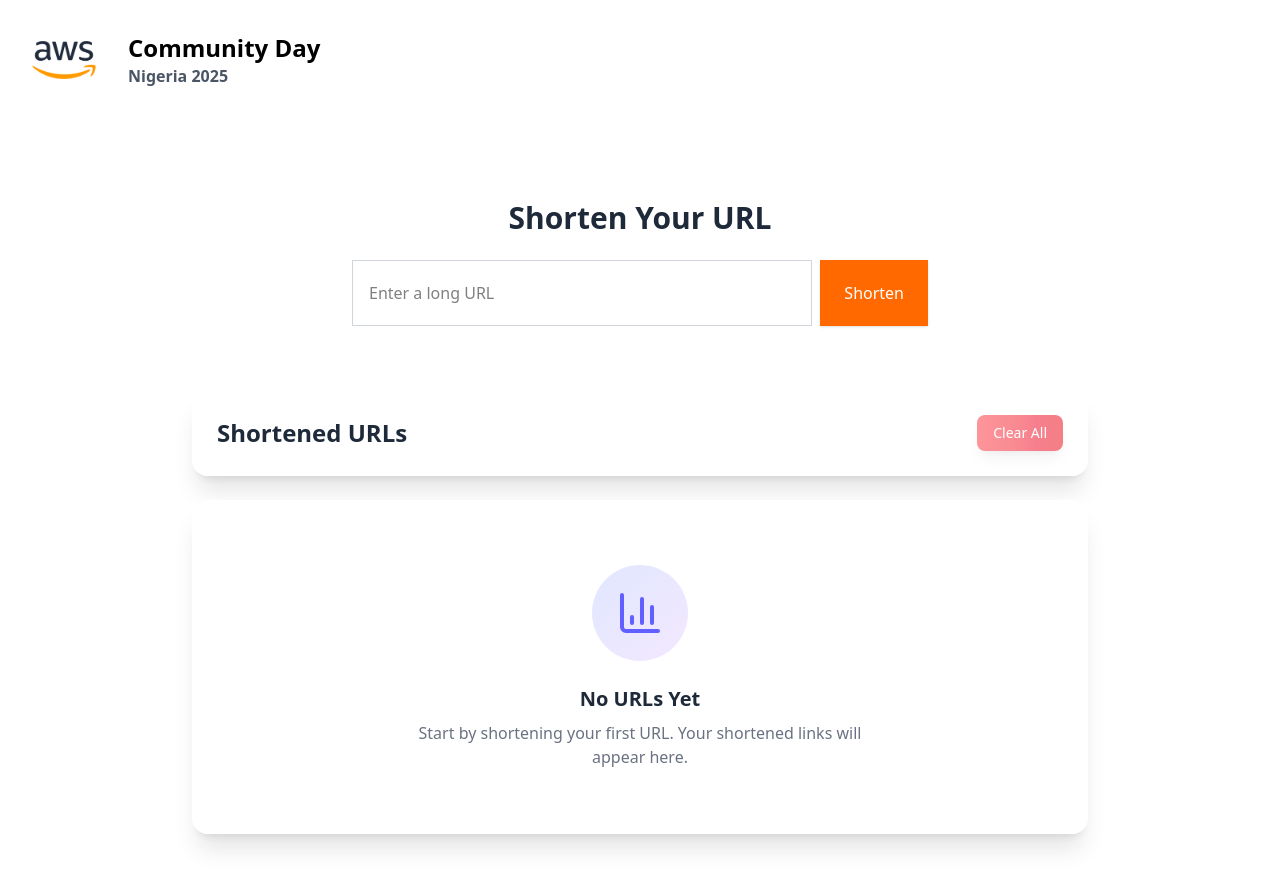
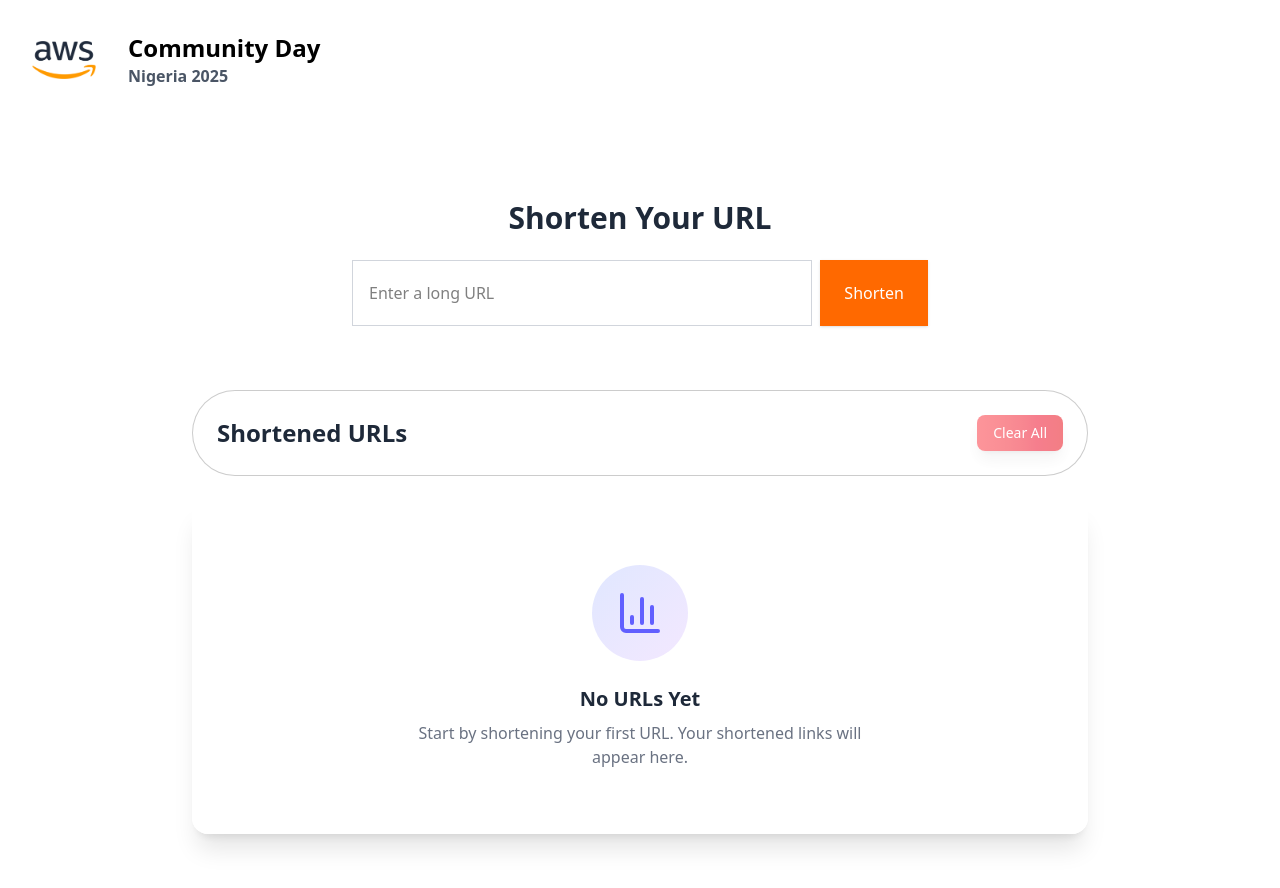
Before and after one commit to Sage-hex/url-shortner, a React (Vite) app: page / in a window 1280 px wide. Shown: the top 888 px of the page. Built offline with nearby package versions, Linux system fonts and the light colour scheme.

Commit message:
Integrated the dlete function from the API v2

```diff
--- a/src/Components/Form.jsx
+++ b/src/Components/Form.jsx
@@ -5,7 +5,7 @@ const Form = ({onShortenUrl,isLoading}) => {
 
     // const handleAd
   return (
-    <div className='bg-white w-full md:w-2/4 mx-auto p-6 md:p-8 '>
+    <div className='bg-white w-full md:w-2/4 mx-auto p-6 md:p-8 mt-10 md:mt-0'>
       <h1 className='text-2xl md:text-3xl font-bold text-center text-gray-800 mb-6'>
         Shorten Your URL
       </h1>
--- a/src/Components/FormTable.jsx
+++ b/src/Components/FormTable.jsx
@@ -467,9 +467,7 @@ const FormTable = ({ urls, setUrls,onDeleteUrl }) => {
     try {
       const date = new Date(dateString);
       return date.toLocaleTimeString('en-US', {
-        // month: 'short',
-        // day: 'numeric',
-        // year: 'numeric',
+
         hour: '2-digit',
         minute: '2-digit',
         second: '2-digit',
@@ -489,7 +487,7 @@ const FormTable = ({ urls, setUrls,onDeleteUrl }) => {
     <div className="min-h-screen mt-4 p-2 sm:p-4">
       <div className="max-w-4xl mx-auto">
        {/* Header Section */}
-<div className="bg-white/80 backdrop-blur-lg rounded-2xl shadow-xl border border-white/20 p-4 sm:p-6 mb-6">
+<div className="bg-white/10 backdrop-blur-lg rounded-full  border border-black/20 p-4 sm:p-6 mb-6">
   <div className="flex flex-row justify-between items-center gap-3 w-full">
     <h1 className="text-sm sm:text-lg md:text-2xl font-bold text-gray-800 truncate">
       Shortened URLs
--- a/src/routes/home/Home.jsx
+++ b/src/routes/home/Home.jsx
@@ -111,11 +111,11 @@ const Home = () => {
                 console.log(`URL with ID ${idToDelete} and short_id ${shortId} deleted successfully from API and state.`);
 
             }else{
-                const errorData = await response.JSON();
+                const errorData = await response.json();
                 console.log("Error deleting URL from API:", errorData.Message || "Unknown API Error")
 
             }
-         } catch{
+         } catch(error){
              console.error("Network or fetch error during deletion:", error);
          }
 
@@ -124,7 +124,7 @@ const Home = () => {
   return (
     <div className=''>
       <Form onShortenUrl={addUrl} isLoading={isLoading}/>
-      <FormTable urls={urls} setUrls={setUrls}/>
+      <FormTable urls={urls} setUrls={setUrls} onDeleteUrl={deleteUrl}/>
     </div>
   )
 }
```
